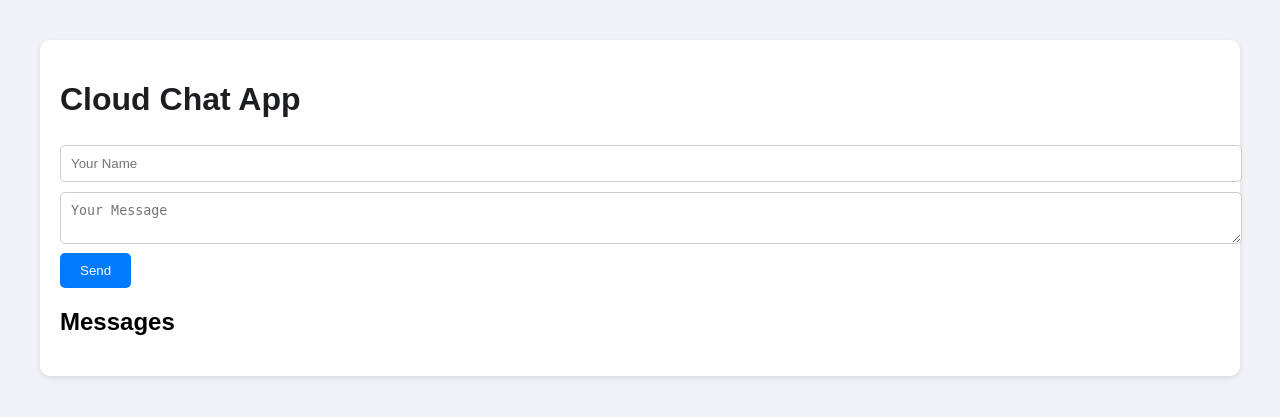
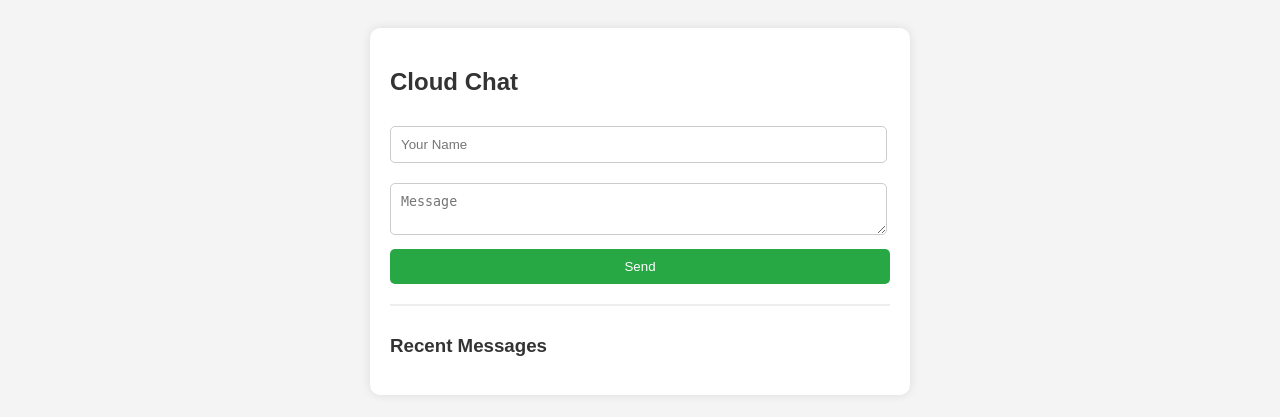
Before and after one commit to CherinetGama/cloud-chat-app, a Flask app: page / in a window 1280 px wide. Shown: the top 417 px of the page. Run offline with Flask 3, Linux system fonts and the light colour scheme; data that the repository does not hold is empty.

Commit message:
Update index.html

```diff
--- a/templates/index.html
+++ b/templates/index.html
@@ -1,37 +1,34 @@
 <!DOCTYPE html>
-<html>
+<html lang="en">
 <head>
-    <title>Cloud Chat App</title>
+    <meta charset="UTF-8">
+    <title>Chat App</title>
     <style>
-        body { font-family: Arial, sans-serif; margin: 40px; background-color: #f0f2f5; }
-        .container { background: white; padding: 20px; border-radius: 10px; box-shadow: 0 2px 5px rgba(0,0,0,0.1); }
-        h1 { color: #1c1e21; }
-        form { margin-bottom: 20px; }
-        input, textarea { width: 100%; padding: 10px; margin: 5px 0; border: 1px solid #ccc; border-radius: 5px; }
-        button { background-color: #007bff; color: white; border: none; padding: 10px 20px; border-radius: 5px; cursor: pointer; }
-        button:hover { background-color: #0056b3; }
-        ul { list-style-type: none; padding: 0; }
-        li { background: #e9ecef; margin: 10px 0; padding: 15px; border-radius: 8px; color: #333; border-left: 5px solid #007bff; }
-        strong { color: #000; }
+        body { font-family: Arial, sans-serif; background-color: #f4f4f4; padding: 20px; color: #333; }
+        .chat-box { background: white; padding: 20px; border-radius: 10px; max-width: 500px; margin: auto; box-shadow: 0 0 10px rgba(0,0,0,0.1); }
+        input, textarea { width: 95%; padding: 10px; margin: 10px 0; border: 1px solid #ccc; border-radius: 5px; }
+        button { background-color: #28a745; color: white; padding: 10px; border: none; width: 100%; cursor: pointer; border-radius: 5px; }
+        .message-list { margin-top: 20px; border-top: 2px solid #eee; padding-top: 10px; }
+        .msg { background: #e9ecef; padding: 10px; margin-bottom: 5px; border-radius: 5px; color: black !important; }
     </style>
 </head>
 <body>
-    <div class="container">
-        <h1>Cloud Chat App</h1>
+    <div class="chat-box">
+        <h2>Cloud Chat</h2>
         <form action="/send" method="POST">
             <input type="text" name="name" placeholder="Your Name" required>
-            <textarea name="content" placeholder="Your Message" required></textarea>
+            <textarea name="content" placeholder="Message" required></textarea>
             <button type="submit">Send</button>
         </form>
 
-        <h2>Messages</h2>
-        <ul>
+        <div class="message-list">
+            <h3>Recent Messages</h3>
             {% for message in messages %}
-            <li>
-                <strong>{{ message.name }}:</strong> {{ message.content }}
-            </li>
+                <div class="msg">
+                    <strong>{{ message.name }}:</strong> {{ message.content }}
+                </div>
             {% endfor %}
-        </ul>
+        </div>
     </div>
 </body>
 </html>
```
